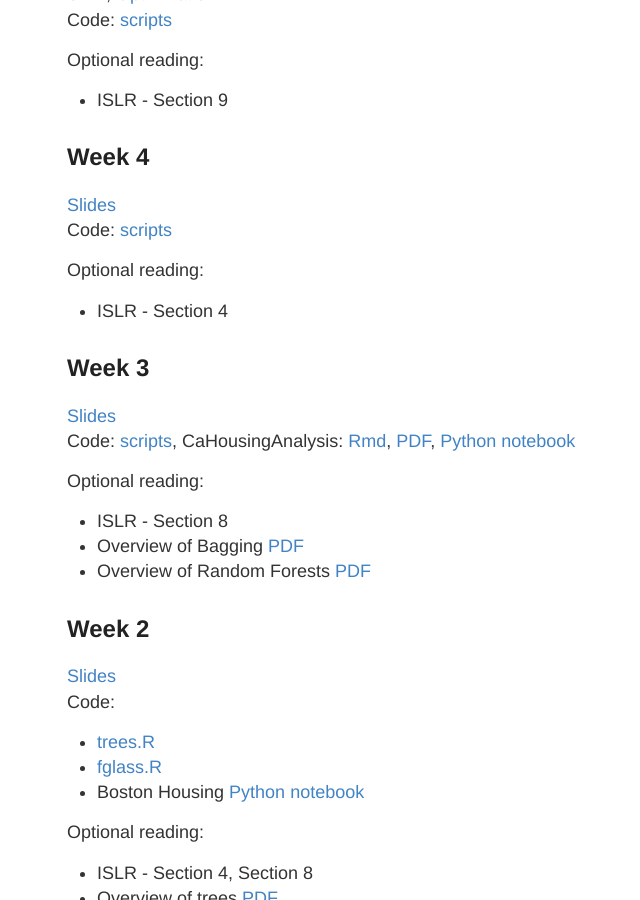
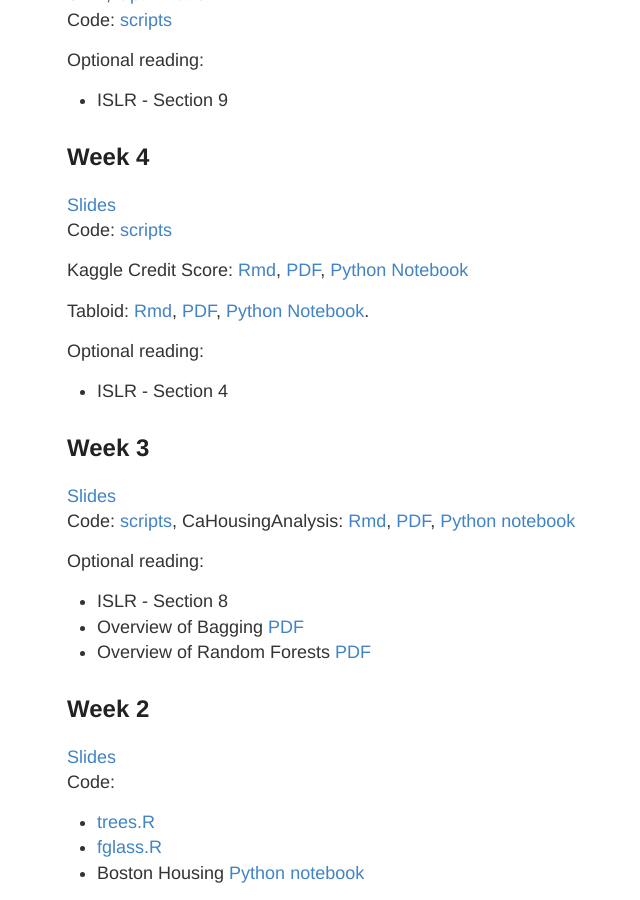
Before and after one commit to ChicagoBoothML/ML2016, a Jekyll site: the page built from lectures.md, in a window 1280 px wide and 900 px high, scrolled down 690 px. Shown: the whole window, without its empty margins (213-853 px from the left). Built offline with Jekyll 4.4.1, drawn with Linux system fonts in a browser that asks for light colours.

Commit message:
update lecture 4, add python notebooks

```diff
--- a/lectures.md
+++ b/lectures.md
@@ -36,6 +36,10 @@ Optional reading:
 
 [Slides](https://piazza.com/class_profile/get_resource/ixiudyq1m7bj0/iyf8ppcgiok3cr)
 Code: [scripts](https://github.com/ChicagoBoothML/ML2016/tree/master/code/lec04)
+
+Kaggle Credit Score: [Rmd](https://raw.githubusercontent.com/ChicagoBoothML/ML2016/master/code/lec04/Kaggle_giveMeCredit.Rmd), [PDF](https://raw.githubusercontent.com/ChicagoBoothML/ML2016/master/code/lec04/Kaggle_giveMeCredit.Rmd), [Python Notebook](https://raw.githubusercontent.com/ChicagoBoothML/ML2016/master/code/Kaggle%20Credit%20Scoring/Python/KaggleCreditScoring.ipynb)
+
+Tabloid: [Rmd](https://raw.githubusercontent.com/ChicagoBoothML/ML2016/master/code/lec04/tabloid.Rmd), [PDF](https://raw.githubusercontent.com/ChicagoBoothML/ML2016/master/code/lec04/tabloid.pdf), [Python Notebook](https://raw.githubusercontent.com/ChicagoBoothML/ML2016/master/code/Tabloid%20Marketing/Python/TabloidMarketing.ipynb).
 
 Optional reading:
 
```
